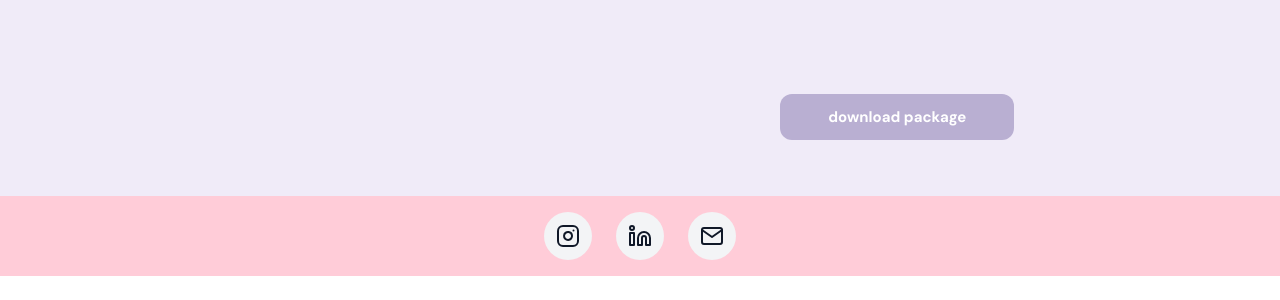
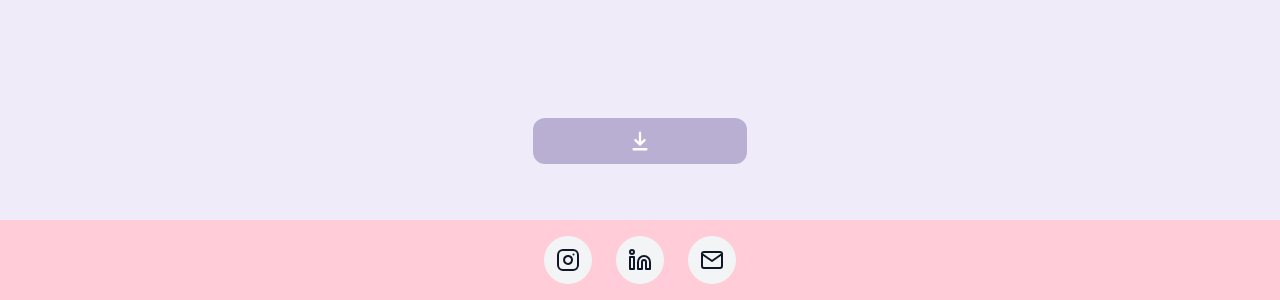
Before and after one commit to Waybionic/temp-website, a Next.js app in the folder waybionic/: page /sponsors in a window 1280 px wide. Shown: the part 2084-2384 px from the top of the page. Before the commit the page ends 2360 px from the top, so only its background shows below. Built offline with nearby package versions, Linux system fonts and the light colour scheme.

Commit message:
minor changing to sizing across various pages

```diff
--- a/waybionic/src/app/contact/components/join.tsx
+++ b/waybionic/src/app/contact/components/join.tsx
@@ -8,13 +8,13 @@ const hiring: boolean = false;
 export default function Join() {
   return (
     <section
-      className="w-full flex justify-center items-center py-20 px-6"
+      className="w-full flex justify-center items-center py-4 px-6"
       style={{
         background: "linear-gradient(135deg, #e8c4d8 0%, #d4c8f0 100%)",
       }}
       id="join"
     >
-      <div className="bg-white rounded-3xl shadow-lg p-10 w-full max-w-xl text-center">
+      <div className="bg-white rounded-3xl shadow-lg p-16 w-full max-w-3xl text-center">
         <h2 className="text-3xl font-bold mb-4" style={{ color: "#25223b" }}>
           Join Our Team
         </h2>
--- a/waybionic/src/app/globals.css
+++ b/waybionic/src/app/globals.css
@@ -325,6 +325,7 @@ h1, h2, h3, h4, h5, h6 {
   bottom: 0;
   transform: translateX(-50%);
   width: 63%;
+  max-width: 1210px;
   z-index: 1;
   pointer-events: none;
 }
--- a/waybionic/src/app/layout.tsx
+++ b/waybionic/src/app/layout.tsx
@@ -23,7 +23,7 @@ const dmSans = DM_Sans({
 });
 
 export const metadata: Metadata = {
-  title: "WAYBIONIC 🦾",
+  title: "WAYBIONIC",
   description: "Website for WAYBIONIC",
 };
 
--- a/waybionic/src/app/sponsors/components/package.tsx
+++ b/waybionic/src/app/sponsors/components/package.tsx
@@ -42,6 +42,8 @@ export default function Package() {
           potential partnerships!
         </p>
 
+        <br />
+
         {/* sponsorship package embed */}
         <div
           className="mx-auto overflow-y-auto overflow-x-hidden h-[600px] sm:h-[970px]"
@@ -51,14 +53,14 @@ export default function Package() {
         </div>
 
         {/* download button */}
-        <div className="flex justify-center sm:justify-end mt-4" style={{ width: "90%", margin: "16px auto 0" }}>
+        <div className="flex justify-center mt-4" style={{ width: "90%", margin: "16px auto 0" }}>
           <a
             href="/sponsors/sponsorship-package.pdf"
             download
             style={{
               backgroundColor: "#B9AFD2",
               color: "white",
-              padding: "12px 48px",
+              padding: "12px 96px",
               borderRadius: "12px",
               fontFamily: "var(--font-dm-sans), sans-serif",
               fontWeight: 700,
@@ -67,7 +69,10 @@ export default function Package() {
               display: "inline-block",
             }}
           >
-            download package
+            <svg xmlns="http://www.w3.org/2000/svg" width="22" height="22" viewBox="0 0 24 24" fill="none" stroke="white" strokeWidth="2.5" strokeLinecap="round" strokeLinejoin="round">
+              <path d="M12 3v13M7 11l5 5 5-5"/>
+              <path d="M5 21h14"/>
+            </svg>
           </a>
         </div>
 
```
